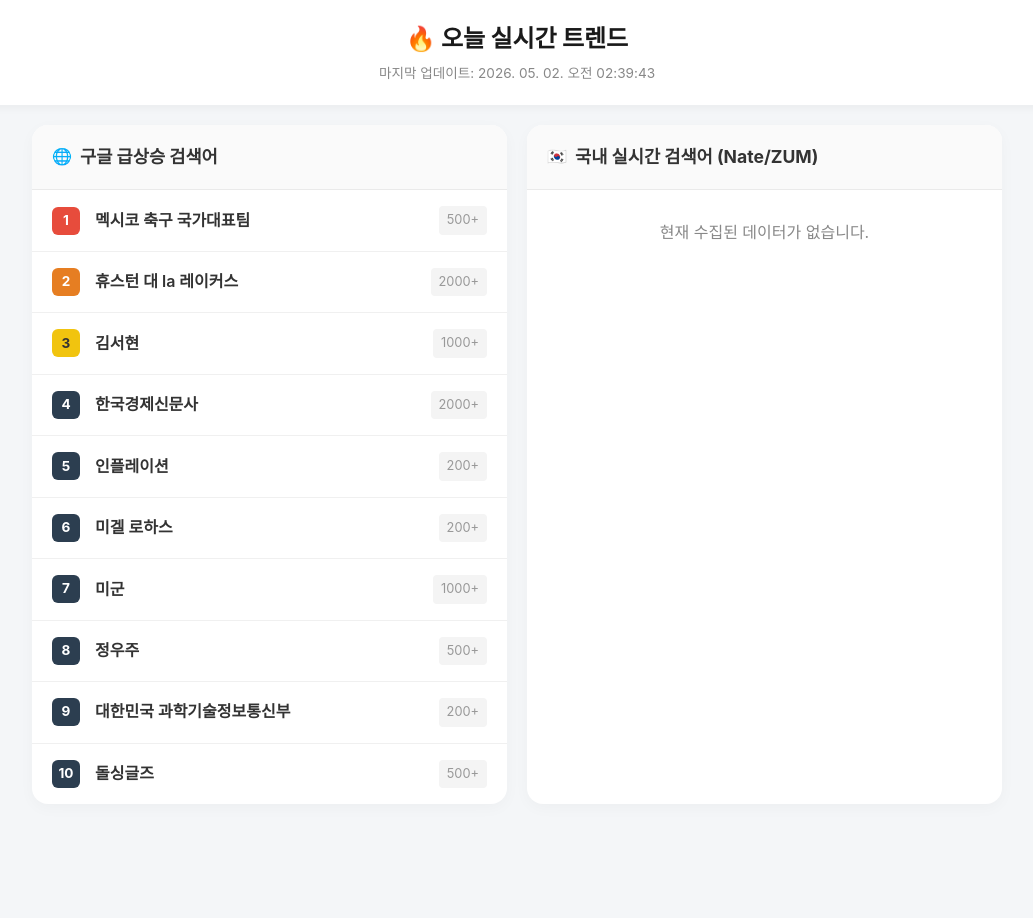
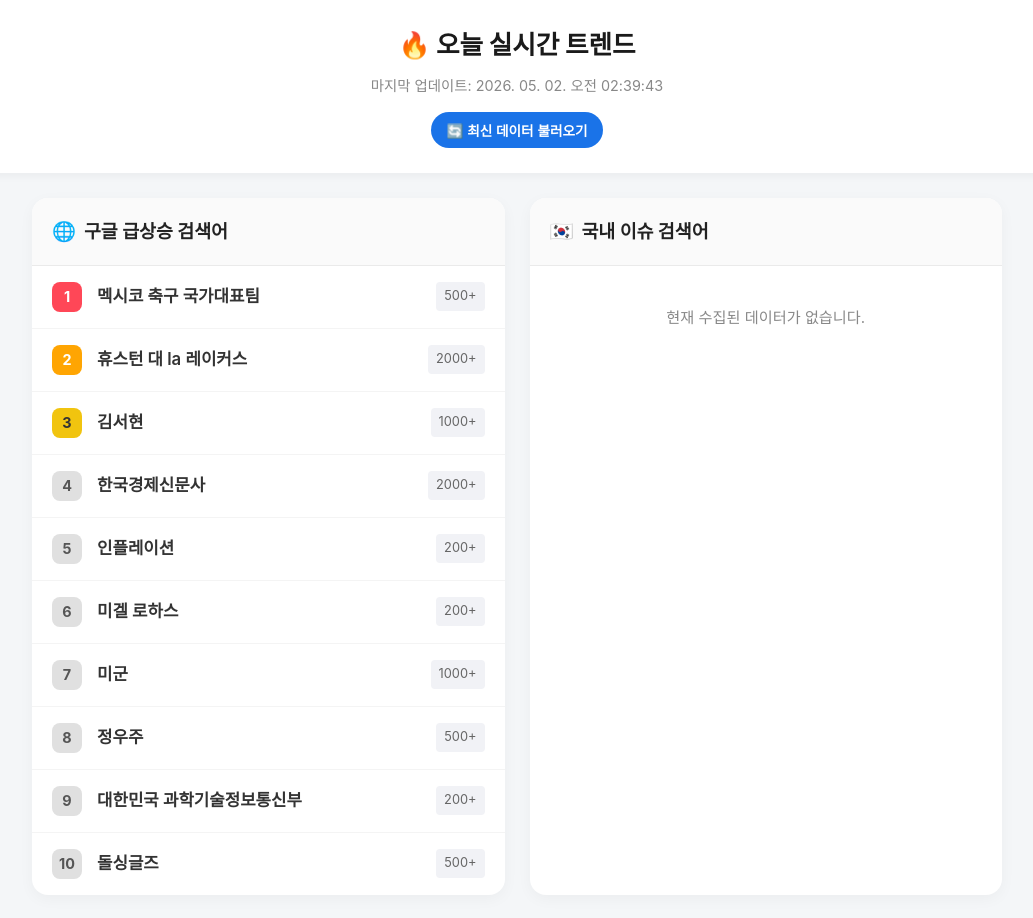
Before and after one commit to kdk0781/Trend, a website: page index.html in a window 1280 px wide. Shown: the whole page, without its empty margins (123-1156 px from the left). Before the commit the page ends 844 px from the top, so only its background shows below. Drawn offline with Linux system fonts and the light colour scheme.

Commit message:
Update index.html

```diff
--- a/index.html
+++ b/index.html
@@ -17,13 +17,27 @@
     /* 헤더 스타일 */
     header {
       background-color: #ffffff;
-      padding: 20px;
+      padding: 25px 20px;
       text-align: center;
       box-shadow: 0 2px 10px rgba(0,0,0,0.05);
-      margin-bottom: 20px;
+      margin-bottom: 25px;
     }
-    header h1 { font-size: 1.5rem; font-weight: 800; color: #1a1a1a; margin-bottom: 5px; }
-    header p { font-size: 0.85rem; color: #888; }
+    header h1 { font-size: 1.6rem; font-weight: 800; color: #1a1a1a; margin-bottom: 8px; }
+    header p { font-size: 0.9rem; color: #888; margin-bottom: 15px; }
+
+    /* 새로고침 버튼 */
+    .refresh-btn {
+      background-color: #1a73e8;
+      color: white;
+      border: none;
+      padding: 8px 16px;
+      border-radius: 20px;
+      font-size: 0.85rem;
+      font-weight: 600;
+      cursor: pointer;
+      transition: background-color 0.2s;
+    }
+    .refresh-btn:hover { background-color: #1557b0; }
 
     /* 메인 레이아웃 (반응형 그리드) */
     main {
@@ -32,7 +46,7 @@
       padding: 0 15px 40px;
       display: grid;
       grid-template-columns: 1fr;
-      gap: 20px;
+      gap: 25px;
     }
     @media (min-width: 768px) {
       main { grid-template-columns: 1fr 1fr; } /* PC 화면에서는 양옆으로 배치 */
@@ -42,7 +56,7 @@
     .trend-card {
       background: #ffffff;
       border-radius: 16px;
-      box-shadow: 0 4px 15px rgba(0,0,0,0.03);
+      box-shadow: 0 4px 15px rgba(0,0,0,0.04);
       overflow: hidden;
     }
     .trend-header {
@@ -52,9 +66,8 @@
       display: flex;
       align-items: center;
     }
-    .trend-header h2 { font-size: 1.1rem; font-weight: 700; }
-    .google-icon { color: #ea4335; margin-right: 8px; }
-    .korea-icon { margin-right: 8px; }
+    .trend-header h2 { font-size: 1.15rem; font-weight: 700; color: #222; }
+    .icon { font-size: 1.2rem; margin-right: 8px; }
 
     /* 리스트 스타일 */
     .trend-list { list-style: none; }
@@ -62,47 +75,49 @@
       display: flex;
       align-items: center;
       padding: 16px 20px;
-      border-bottom: 1px solid #f0f0f0;
+      border-bottom: 1px solid #f4f4f4;
       transition: background-color 0.2s;
     }
     .trend-item:last-child { border-bottom: none; }
-    .trend-item:hover { background-color: #fcfcfc; }
+    .trend-item:hover { background-color: #f9f9f9; }
 
+    /* 순위 뱃지 스타일 */
     .rank {
-      width: 28px;
-      height: 28px;
+      width: 30px;
+      height: 30px;
       display: flex;
       align-items: center;
       justify-content: center;
-      background-color: #2c3e50;
-      color: white;
-      border-radius: 6px;
-      font-size: 0.85rem;
+      background-color: #e0e0e0;
+      color: #555;
+      border-radius: 8px;
+      font-size: 0.9rem;
       font-weight: bold;
       margin-right: 15px;
       flex-shrink: 0;
     }
-    /* 1~3위는 눈에 띄는 색상 부여 */
-    .trend-item:nth-child(1) .rank { background-color: #e74c3c; }
-    .trend-item:nth-child(2) .rank { background-color: #e67e22; }
+    /* 1~3위 포인트 컬러 */
+    .trend-item:nth-child(1) .rank { background-color: #ff4757; color: white; }
+    .trend-item:nth-child(2) .rank { background-color: #ffa502; color: white; }
     .trend-item:nth-child(3) .rank { background-color: #f1c40f; color: #333; }
 
     .keyword {
       flex-grow: 1;
-      font-size: 1rem;
+      font-size: 1.05rem;
       font-weight: 600;
+      color: #333;
       word-break: break-all;
     }
     .traffic {
       font-size: 0.8rem;
-      color: #999;
-      background: #f4f4f4;
+      color: #666;
+      background: #f1f2f6;
       padding: 4px 8px;
       border-radius: 4px;
       white-space: nowrap;
       margin-left: 10px;
     }
-    .loading-msg { padding: 30px; text-align: center; color: #888; }
+    .status-msg { padding: 40px 20px; text-align: center; color: #888; font-size: 0.95rem; }
   </style>
 </head>
 <body>
@@ -110,37 +125,41 @@
   <header>
     <h1>🔥 오늘 실시간 트렌드</h1>
     <p id="update-time">데이터를 불러오는 중입니다...</p>
+    <button class="refresh-btn" onclick="loadTrends()">🔄 최신 데이터 불러오기</button>
   </header>
 
   <main>
     <!-- 구글 트렌드 영역 -->
     <section class="trend-card">
       <div class="trend-header">
-        <span class="google-icon">🌐</span>
+        <span class="icon">🌐</span>
         <h2>구글 급상승 검색어</h2>
       </div>
       <ul id="google-list" class="trend-list">
-        <li class="loading-msg">데이터 로딩 중...</li>
+        <li class="status-msg">데이터 로딩 중...</li>
       </ul>
     </section>
 
     <!-- 국내 트렌드 영역 -->
     <section class="trend-card">
       <div class="trend-header">
-        <span class="korea-icon">🇰🇷</span>
-        <h2>국내 실시간 검색어 (Nate/ZUM)</h2>
+        <span class="icon">🇰🇷</span>
+        <h2>국내 이슈 검색어</h2>
       </div>
       <ul id="domestic-list" class="trend-list">
-        <li class="loading-msg">데이터 로딩 중...</li>
+        <li class="status-msg">데이터 로딩 중...</li>
       </ul>
     </section>
   </main>
 
   <script>
-    // GitHub Pages 캐싱 방지를 위해 URL 끝에 현재 시간 파라미터 추가
-    const jsonUrl = `trends.json?t=${new Date().getTime()}`;
+    async function loadTrends() {
+      // 버튼 클릭 피드백
+      document.getElementById('update-time').innerText = '데이터 업데이트 중...⏳';
 
-    async function loadTrends() {
+      // GitHub Pages 강력 캐싱 방지를 위해 URL 끝에 현재 시간 파라미터 추가
+      const jsonUrl = `trends.json?t=${new Date().getTime()}`;
+
       try {
         const response = await fetch(jsonUrl);
         if (!response.ok) throw new Error('데이터 파일을 찾을 수 없습니다.');
@@ -149,7 +168,6 @@
 
         // 1. 업데이트 시간 렌더링
         const updateDate = new Date(data.updatedAt);
-        // 한국 시간 포맷으로 변경
         const formattedDate = updateDate.toLocaleString('ko-KR', {
           year: 'numeric', month: '2-digit', day: '2-digit',
           hour: '2-digit', minute: '2-digit', second: '2-digit'
@@ -159,10 +177,10 @@
         // 2. 리스트 렌더링 함수
         const renderList = (elementId, items) => {
           const listElement = document.getElementById(elementId);
-          listElement.innerHTML = ''; // 로딩 메시지 제거
+          listElement.innerHTML = '';
 
           if (!items || items.length === 0) {
-            listElement.innerHTML = '<li class="loading-msg">현재 수집된 데이터가 없습니다.</li>';
+            listElement.innerHTML = '<li class="status-msg">현재 수집된 데이터가 없습니다.</li>';
             return;
           }
 
@@ -170,11 +188,12 @@
             const li = document.createElement('li');
             li.className = 'trend-item';
 
-            // 검색량(traffic) 데이터가 있는 경우에만 뱃지 표시
+            // 검색량(traffic) 데이터가 있는 경우에만 우측에 표시
             const trafficHtml = (item.traffic && item.traffic !== 'N/A')
               ? `<span class="traffic">${item.traffic}</span>`
               : '';
 
+            // 렌더링 로직
             li.innerHTML = `
               <span class="rank">${item.rank}</span>
               <span class="keyword">${item.keyword}</span>
@@ -191,12 +210,12 @@
       } catch (error) {
         console.error('데이터 로드 실패:', error);
         document.getElementById('update-time').innerText = '⚠️ 데이터를 불러오는데 실패했습니다.';
-        document.getElementById('google-list').innerHTML = '<li class="loading-msg">오류 발생</li>';
-        document.getElementById('domestic-list').innerHTML = '<li class="loading-msg">오류 발생</li>';
+        document.getElementById('google-list').innerHTML = '<li class="status-msg">오류 발생 (데이터 수집 대기 중)</li>';
+        document.getElementById('domestic-list').innerHTML = '<li class="status-msg">오류 발생 (데이터 수집 대기 중)</li>';
       }
     }
 
-    // 페이지 로드 시 즉시 실행
+    // 페이지 로드 시 즉시 1회 실행
     loadTrends();
   </script>
 
```
